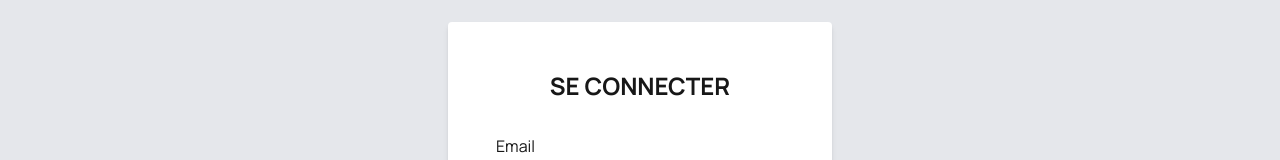
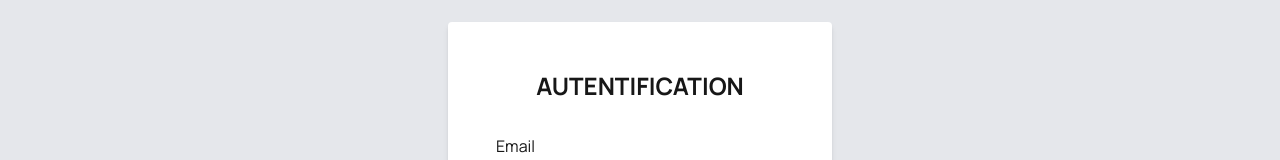
Before and after one commit to er-rochdi/e-learning, a Next.js app: page /login in a window 1280 px wide. Shown: the part 270-430 px from the top of the page. Built offline with nearby package versions, Linux system fonts and the light colour scheme.

Commit message:
add autontification

```diff
--- a/app/login/page.jsx
+++ b/app/login/page.jsx
@@ -35,7 +35,7 @@
         onSubmit={handleLogin}
         className="bg-white  rounded shadow-md w-96 h-[400px] p-12"
       >
-        <h2 className="text-2xl font-bold text-center mb-8">SE CONNECTER</h2>
+        <h2 className="text-2xl font-bold text-center mb-8">AUTENTIFICATION</h2>
 
         {error && (
           <div className="mb-4 text-red-500 text-sm">
```
